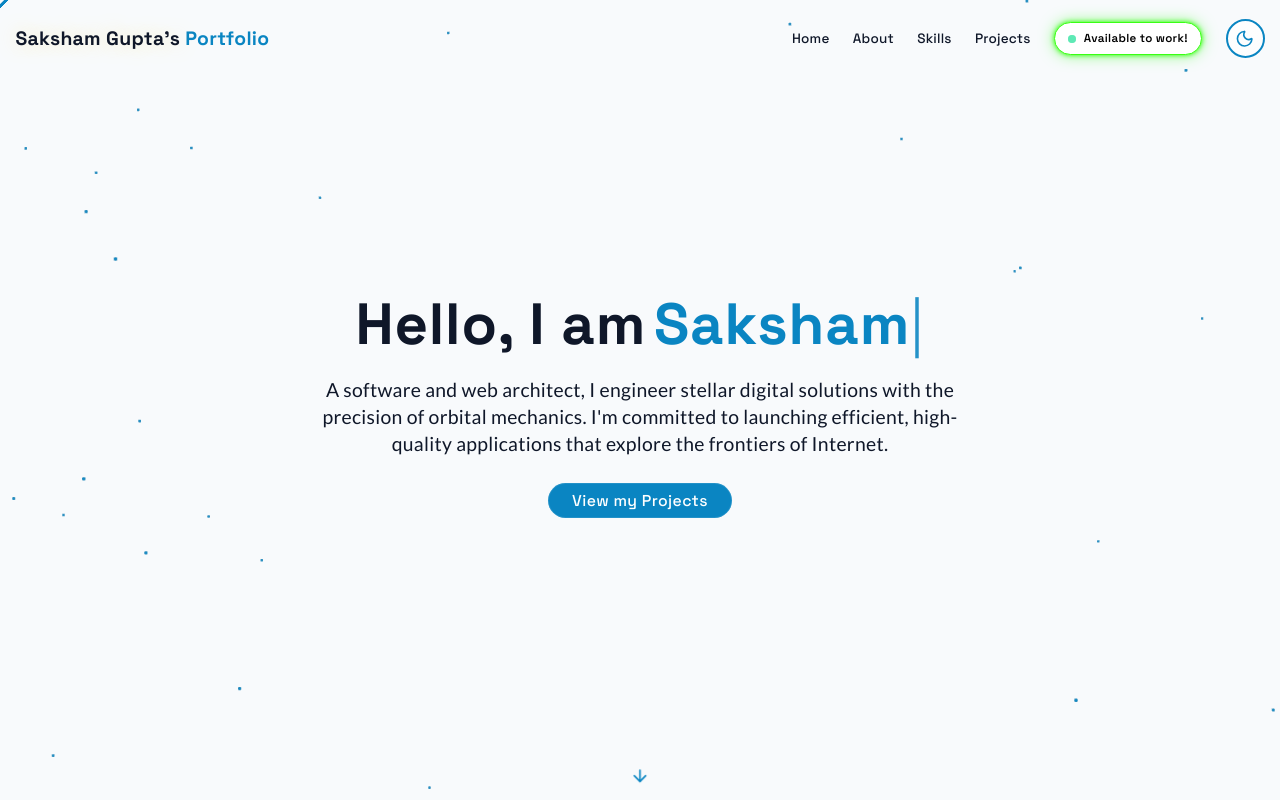
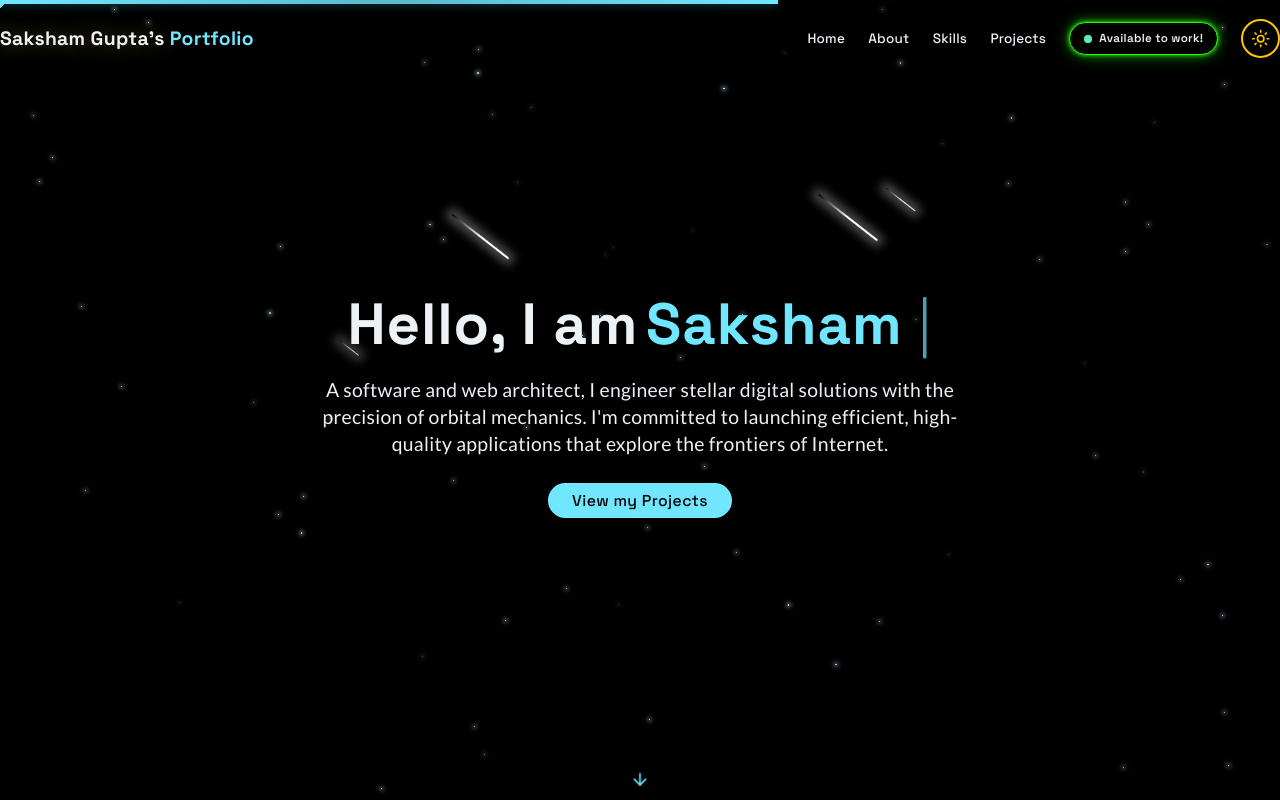
Before and after one commit to ERSA-14/ERSA_portfolio, a React (Vite) app: page / in a window 1280 px wide. Shown: the top 800 px of the page. Built offline with nearby package versions, Linux system fonts and the light colour scheme.

Commit message:
added scroll bar

```diff
--- a/src/components/HomePage.jsx
+++ b/src/components/HomePage.jsx
@@ -12,6 +12,8 @@ export const HomePage = () => {
     if (!isDeleting && displayedText === fullText) {
       if (!firstTypingComplete) {
         setFirstTypingComplete(true);
+        // Dispatch event to show scroll progress
+        window.dispatchEvent(new Event("typingComplete"));
       }
       timeout = setTimeout(() => setIsDeleting(true), 1500);
     } else if (isDeleting && displayedText === "") {
--- a/src/components/NavBar.jsx
+++ b/src/components/NavBar.jsx
@@ -33,7 +33,7 @@ export const NavBar = () => {
         isScrolled ? "py-3 bg-background shadow-sm" : "py-5"
       )}
     >
-      <div className="container mx-auto flex items-center justify-between px-4">
+      <div className="container mx-auto flex items-center justify-between px-0">
         <a
           className="text-xl font-bold text-primary flex items-center"
           href="#Home"
--- a/src/components/Project.jsx
+++ b/src/components/Project.jsx
@@ -67,7 +67,10 @@ export const Project = () => {
                 </h3>
                 <div className="flex flex-wrap gap-2 mb-4 items-center justify-center">
                   {project.tags.map((tag) => (
-                    <span className="px-2 py-1 items-center justify-center text-xs font-medium bg-secondary text-secondary-foreground rounded-full dark:border-2 dark:border-white">
+                    <span
+                      key={tag}
+                      className="px-2 py-1 items-center justify-center text-xs font-medium bg-secondary text-secondary-foreground rounded-full dark:border-2 dark:border-white"
+                    >
                       {tag}
                     </span>
                   ))}
--- /dev/null
+++ b/src/components/ScrollProgress.jsx
@@ -0,0 +1,68 @@
+import { useEffect, useState } from "react";
+
+export const ScrollProgress = () => {
+  const [scrollProgress, setScrollProgress] = useState(10);
+
+  useEffect(() => {
+    const sections = [
+      { id: "home", weight: 20 },
+      { id: "about", weight: 20 },
+      { id: "skills", weight: 20 },
+      { id: "projects", weight: 20 },
+      { id: "contact", weight: 20 },
+    ];
+
+    const updateScrollProgress = () => {
+      const scrollPosition = window.scrollY + window.innerHeight / 2;
+      let progress = 10; // Start at 10%
+
+      for (let i = 0; i < sections.length; i++) {
+        const element = document.getElementById(sections[i].id);
+        if (!element) continue;
+
+        const rect = element.getBoundingClientRect();
+        const elementTop = window.scrollY + rect.top;
+        const elementBottom = elementTop + rect.height;
+
+        // If we're past this section
+        if (scrollPosition > elementBottom) {
+          progress = 10 + (i + 1) * sections[i].weight;
+        }
+        // If we're in this section
+        else if (
+          scrollPosition >= elementTop &&
+          scrollPosition <= elementBottom
+        ) {
+          const sectionProgress = (scrollPosition - elementTop) / rect.height;
+          progress =
+            10 + i * sections[i].weight + sectionProgress * sections[i].weight;
+          break;
+        }
+        // If we haven't reached this section yet
+        else {
+          break;
+        }
+      }
+
+      setScrollProgress(Math.min(100, Math.max(10, progress)));
+    };
+
+    updateScrollProgress();
+    window.addEventListener("scroll", updateScrollProgress);
+    window.addEventListener("resize", updateScrollProgress);
+
+    return () => {
+      window.removeEventListener("scroll", updateScrollProgress);
+      window.removeEventListener("resize", updateScrollProgress);
+    };
+  }, []);
+
+  return (
+    <div className="fixed top-0 left-0 w-full h-1 bg-border/30 z-[9999] pointer-events-none">
+      <div
+        className="h-full bg-gradient-to-r from-primary via-primary/80 to-primary transition-all duration-300 ease-out shadow-[0_0_10px_rgba(59,189,219,0.5)]"
+        style={{ width: `${scrollProgress}%` }}
+      />
+    </div>
+  );
+};
--- a/src/components/ThemeToggle.jsx
+++ b/src/components/ThemeToggle.jsx
@@ -3,15 +3,15 @@ import { useEffect, useState } from "react";
 import { cn } from "../lib/utils";
 
 export const ThemeToggle = ({ className }) => {
-  const [isDarkMode, setIsDarkMode] = useState(false);
+  const [isDarkMode, setIsDarkMode] = useState(true);
   useEffect(() => {
     const savedTheme = localStorage.getItem("theme");
-    if (savedTheme === "dark") {
+    if (savedTheme === "light") {
+      setIsDarkMode(false);
+      document.documentElement.classList.remove("dark");
+    } else {
       setIsDarkMode(true);
       document.documentElement.classList.add("dark");
-    } else {
-      setIsDarkMode(false);
-      document.documentElement.classList.remove("dark");
     }
   }, []);
 
--- a/src/pages/Home.jsx
+++ b/src/pages/Home.jsx
@@ -1,4 +1,4 @@
-import { useState, useEffect } from "react";
+import { useState, useEffect, useRef } from "react";
 import { SpaceBackground } from "../components/SpaceBackground";
 import { StarBackground } from "../components/StarBackground";
 import { NavBar } from "../components/NavBar";
@@ -7,9 +7,49 @@ import { AboutMe } from "../components/AboutMe";
 import { Skills } from "../components/Skills";
 import { Project } from "../components/Project";
 import { Contact } from "../components/Contact";
+import { ScrollProgress } from "../components/ScrollProgress";
+
+const Section = ({ children, id, delay = 0 }) => {
+  const [isVisible, setIsVisible] = useState(false);
+  const sectionRef = useRef(null);
+
+  useEffect(() => {
+    const observer = new IntersectionObserver(
+      ([entry]) => {
+        if (entry.isIntersecting) {
+          setTimeout(() => setIsVisible(true), delay);
+        }
+      },
+      { threshold: 0.1, rootMargin: "0px 0px -100px 0px" }
+    );
+
+    if (sectionRef.current) {
+      observer.observe(sectionRef.current);
+    }
+
+    return () => {
+      if (sectionRef.current) {
+        observer.unobserve(sectionRef.current);
+      }
+    };
+  }, [delay]);
+
+  return (
+    <section
+      ref={sectionRef}
+      id={id}
+      className={`transition-all duration-1000 ease-out ${
+        isVisible ? "opacity-100 translate-y-0" : "opacity-0 translate-y-8"
+      }`}
+    >
+      {children}
+    </section>
+  );
+};
 
 export const Home = () => {
-  const [isDarkMode, setIsDarkMode] = useState(false);
+  const [isDarkMode, setIsDarkMode] = useState(true);
+  const [isNameLoaded, setIsNameLoaded] = useState(false);
 
   useEffect(() => {
     const checkTheme = () => {
@@ -26,17 +66,29 @@ export const Home = () => {
     return () => observer.disconnect();
   }, []);
 
+  useEffect(() => {
+    const handleTypingComplete = () => {
+      setIsNameLoaded(true);
+    };
+
+    window.addEventListener("typingComplete", handleTypingComplete);
+    return () =>
+      window.removeEventListener("typingComplete", handleTypingComplete);
+  }, []);
+
   return (
-    <div className="min-h-screen bg-background text-foreground overflow-x-hidden flex flex-col">
+    <div className="min-h-screen bg-background text-foreground overflow-x-hidden">
+      <ScrollProgress isNameLoaded={isNameLoaded} />
+
       <div
-        className={`transition-opacity duration-300 pointer-events-none ${
+        className={`fixed inset-0 transition-opacity duration-700 pointer-events-none ${
           isDarkMode ? "opacity-0" : "opacity-100"
         }`}
       >
         <SpaceBackground />
       </div>
       <div
-        className={`transition-opacity duration-300 pointer-events-none ${
+        className={`fixed inset-0 transition-opacity duration-700 pointer-events-none ${
           isDarkMode ? "opacity-100" : "opacity-0"
         }`}
       >
@@ -45,12 +97,36 @@ export const Home = () => {
 
       <NavBar />
 
-      <main className="flex-grow container mx-auto px-4 pt-24">
-        <HomePage />
-        <AboutMe />
-        <Skills />
-        <Project />
-        <Contact />
+      <main className="relative z-10">
+        <Section id="home">
+          <div className="container mx-auto px-4 pt-24">
+            <HomePage />
+          </div>
+        </Section>
+
+        <Section id="about" delay={100}>
+          <div className="container mx-auto px-4 py-20">
+            <AboutMe />
+          </div>
+        </Section>
+
+        <Section id="skills" delay={150}>
+          <div className="container mx-auto px-4 py-20">
+            <Skills />
+          </div>
+        </Section>
+
+        <Section id="projects" delay={200}>
+          <div className="container mx-auto px-4 py-20">
+            <Project />
+          </div>
+        </Section>
+
+        <Section id="contact" delay={250}>
+          <div className="container mx-auto px-4 py-20 pb-0">
+            <Contact />
+          </div>
+        </Section>
       </main>
     </div>
   );
```
Also changed, not shown: 2 other files (tests, documents, lock files or other folders).
